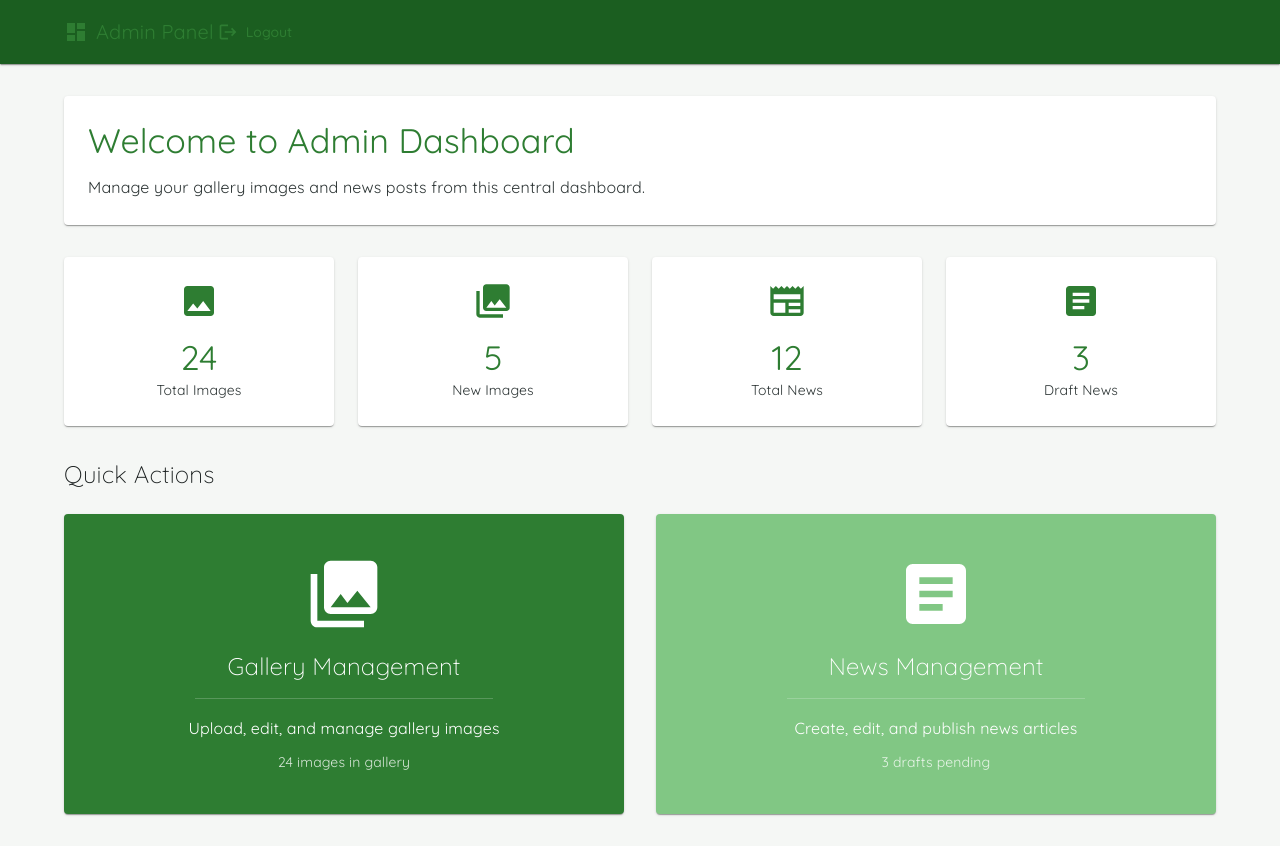
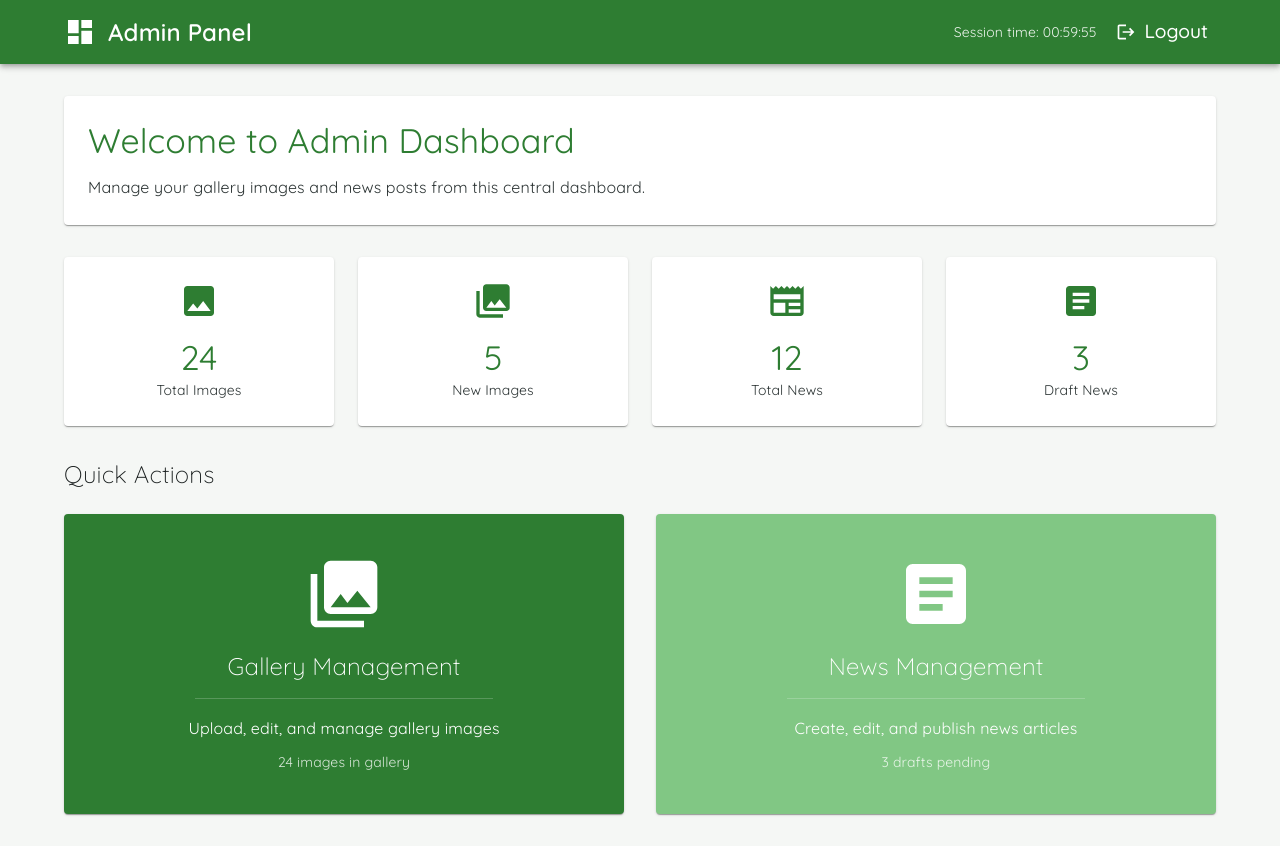
Before and after one commit to mapatinagy/jako, a React (Vite) app in the folder fishing-shop/client/: page /admin/dashboard in a window 1280 px wide. Built offline with nearby package versions, Linux system fonts and the light colour scheme; sample sign-in values are in the browser's storage.

Commit message:
dashboard ready with session handling

```diff
--- a/fishing-shop/client/package.json
+++ b/fishing-shop/client/package.json
@@ -17,7 +17,8 @@
     "axios": "^1.6.7",
     "react": "^18.2.0",
     "react-dom": "^18.2.0",
-    "react-router-dom": "^6.22.0"
+    "react-router-dom": "^6.22.0",
+    "rxjs": "^7.8.1"
   },
   "devDependencies": {
     "@types/node": "^22.13.1",
--- a/fishing-shop/client/src/App.tsx
+++ b/fishing-shop/client/src/App.tsx
@@ -8,6 +8,7 @@ import Contact from './pages/Contact';
 import Imprint from './pages/Imprint';
 import AdminLogin from './pages/admin/Login';
 import AdminDashboard from './pages/admin/Dashboard';
+import ProtectedRoute from './components/auth/ProtectedRoute';
 
 const theme = createTheme({
   palette: {
@@ -101,7 +102,14 @@ function App() {
           </Route>
 
           <Route path="/admin/login" element={<AdminLogin />} />
-          <Route path="/admin/dashboard" element={<AdminDashboard />} />
+          <Route
+            path="/admin/dashboard"
+            element={
+              <ProtectedRoute>
+                <AdminDashboard />
+              </ProtectedRoute>
+            }
+          />
         </Routes>
       </Router>
     </ThemeProvider>
--- /dev/null
+++ b/fishing-shop/client/src/components/auth/ProtectedRoute.tsx
@@ -0,0 +1,20 @@
+import { Navigate, useLocation } from 'react-router-dom';
+import { getAuthToken } from '../../utils/auth';
+
+interface ProtectedRouteProps {
+  children: React.ReactNode;
+}
+
+const ProtectedRoute = ({ children }: ProtectedRouteProps) => {
+  const location = useLocation();
+  const authToken = getAuthToken();
+
+  if (!authToken) {
+    // Token is either missing or expired, redirect to login
+    return <Navigate to="/admin/login" state={{ from: location }} replace />;
+  }
+
+  return <>{children}</>;
+};
+
+export default ProtectedRoute;
--- /dev/null
+++ b/fishing-shop/client/src/components/auth/SessionTimer.tsx
@@ -0,0 +1,38 @@
+import { useState, useEffect } from 'react';
+import { Box, Typography } from '@mui/material';
+import AccessTimeIcon from '@mui/icons-material/AccessTime';
+import { getSessionObservable, formatTimeLeft } from '../../utils/session';
+
+const SessionTimer = () => {
+  const [timeLeft, setTimeLeft] = useState<number>(0);
+  const [isWarning, setIsWarning] = useState(false);
+
+  useEffect(() => {
+    const subscription = getSessionObservable().subscribe(({ timeLeft, isWarning }) => {
+      setTimeLeft(timeLeft);
+      setIsWarning(isWarning);
+    });
+
+    return () => subscription.unsubscribe();
+  }, []);
+
+  return (
+    <Box
+      sx={{
+        display: 'flex',
+        alignItems: 'center',
+        gap: 1,
+        backgroundColor: isWarning ? 'rgba(211, 47, 47, 0.2)' : 'rgba(255, 255, 255, 0.1)',
+        padding: '4px 12px',
+        borderRadius: '16px',
+      }}
+    >
+      <AccessTimeIcon sx={{ fontSize: '1rem', color: isWarning ? '#d32f2f' : 'inherit' }} />
+      <Typography variant="body2" sx={{ fontFamily: 'monospace', color: isWarning ? '#d32f2f' : 'inherit' }}>
+        {formatTimeLeft(timeLeft)}
+      </Typography>
+    </Box>
+  );
+};
+
+export default SessionTimer;
--- /dev/null
+++ b/fishing-shop/client/src/components/session/SessionTimer.tsx
@@ -0,0 +1,52 @@
+import { useEffect, useState } from 'react';
+import { Box, Typography, Alert } from '@mui/material';
+import { getSessionObservable, formatTimeLeft } from '../../utils/session';
+
+const SessionTimer = () => {
+  const [timeLeft, setTimeLeft] = useState<number>(0);
+  const [isWarning, setIsWarning] = useState(false);
+
+  useEffect(() => {
+    const subscription = getSessionObservable().subscribe(({ timeLeft, isWarning }) => {
+      setTimeLeft(timeLeft);
+      setIsWarning(isWarning);
+    });
+
+    return () => subscription.unsubscribe();
+  }, []);
+
+  if (!timeLeft) return null;
+
+  return (
+    <Box sx={{ display: 'flex', alignItems: 'center', gap: 2 }}>
+      {isWarning ? (
+        <Alert
+          severity="warning"
+          sx={{
+            py: 0,
+            '& .MuiAlert-message': {
+              display: 'flex',
+              alignItems: 'center'
+            }
+          }}
+        >
+          Session expires in: {formatTimeLeft(timeLeft)}
+        </Alert>
+      ) : (
+        <Typography
+          variant="body2"
+          sx={{
+            color: 'white',
+            display: 'flex',
+            alignItems: 'center',
+            opacity: 0.9
+          }}
+        >
+          Session time: {formatTimeLeft(timeLeft)}
+        </Typography>
+      )}
+    </Box>
+  );
+};
+
+export default SessionTimer;
--- a/fishing-shop/client/src/pages/admin/Dashboard.tsx
+++ b/fishing-shop/client/src/pages/admin/Dashboard.tsx
@@ -1,3 +1,4 @@
+import { useEffect } from 'react';
 import { Box, Grid, Paper, Typography, Container, AppBar, Toolbar, Button, Divider, Stack } from '@mui/material';
 import { useNavigate } from 'react-router-dom';
 import CollectionsIcon from '@mui/icons-material/Collections';
@@ -6,9 +7,16 @@ import LogoutIcon from '@mui/icons-material/Logout';
 import DashboardIcon from '@mui/icons-material/Dashboard';
 import ImageIcon from '@mui/icons-material/Image';
 import NewspaperIcon from '@mui/icons-material/Newspaper';
+import SessionTimer from '../../components/session/SessionTimer';
+import { setupActivityTracking, cleanupActivityTracking } from '../../utils/session';
 
 const Dashboard = () => {
   const navigate = useNavigate();
+
+  useEffect(() => {
+    setupActivityTracking();
+    return () => cleanupActivityTracking();
+  }, []);
 
   const handleLogout = () => {
     localStorage.removeItem('authToken');
@@ -26,18 +34,53 @@ const Dashboard = () => {
   return (
     <Box>
       {/* Admin Header */}
-      <AppBar position="static" color="default" elevation={1}>
+      <AppBar position="static" sx={{ backgroundColor: 'primary.main' }}>
         <Toolbar sx={{ px: { xs: 2, sm: 4, md: 6, lg: 8 } }}>
-          <Stack direction="row" alignItems="center" spacing={1}>
-            <DashboardIcon color="primary" />
-            <Typography variant="h6" color="primary" sx={{ flexGrow: 1 }}>
+          <Stack
+            direction="row"
+            alignItems="center"
+            spacing={1.5}
+            sx={{
+              cursor: 'pointer',
+              '&:hover': {
+                '& .MuiTypography-root, & .MuiSvgIcon-root': {
+                  opacity: 0.8
+                }
+              }
+            }}
+            onClick={() => navigate('/admin/dashboard')}
+          >
+            <DashboardIcon
+              sx={{
+                fontSize: 32,
+                color: 'white',
+                transition: 'opacity 0.2s ease'
+              }}
+            />
+            <Typography
+              variant="h5"
+              sx={{
+                color: 'white',
+                fontWeight: 600,
+                transition: 'opacity 0.2s ease'
+              }}
+            >
               Admin Panel
             </Typography>
           </Stack>
+          <Box sx={{ flexGrow: 1 }} />
+          <SessionTimer />
           <Button
-            color="primary"
             onClick={handleLogout}
-            startIcon={<LogoutIcon />}
+            startIcon={<LogoutIcon sx={{ fontSize: 28 }} />}
+            sx={{
+              ml: 2,
+              color: 'white',
+              fontSize: '1.2rem',
+              '&:hover': {
+                backgroundColor: 'rgba(255, 255, 255, 0.1)'
+              }
+            }}
           >
             Logout
           </Button>
--- /dev/null
+++ b/fishing-shop/client/src/utils/auth.ts
@@ -0,0 +1,36 @@
+interface DecodedToken {
+  exp: number;
+  userId: number;
+  username: string;
+}
+
+export const isTokenValid = (token: string): boolean => {
+  try {
+    // Get the expiration part from the token (second part of JWT)
+    const base64Url = token.split('.')[1];
+    const base64 = base64Url.replace(/-/g, '+').replace(/_/g, '/');
+    const jsonPayload = decodeURIComponent(
+      atob(base64).split('').map(c => '%' + ('00' + c.charCodeAt(0).toString(16)).slice(-2)).join('')
+    );
+
+    const decoded = JSON.parse(jsonPayload) as DecodedToken;
+    const currentTime = Date.now() / 1000;
+
+    return decoded.exp > currentTime;
+  } catch (error) {
+    return false;
+  }
+};
+
+export const getAuthToken = (): string | null => {
+  const token = localStorage.getItem('authToken');
+  if (!token) return null;
+
+  // Check if token is valid
+  if (!isTokenValid(token)) {
+    localStorage.removeItem('authToken');
+    return null;
+  }
+
+  return token;
+};
--- /dev/null
+++ b/fishing-shop/client/src/utils/session.ts
@@ -0,0 +1,92 @@
+import { BehaviorSubject } from 'rxjs';
+
+const SESSION_DURATION = 60 * 60 * 1000; // 1 hour in milliseconds
+const WARNING_THRESHOLD = 5 * 60 * 1000; // 5 minutes in milliseconds
+
+interface SessionState {
+  timeLeft: number;
+  isWarning: boolean;
+}
+
+const sessionSubject = new BehaviorSubject<SessionState>({
+  timeLeft: SESSION_DURATION,
+  isWarning: false
+});
+
+let sessionTimeout: NodeJS.Timeout;
+let countdownInterval: NodeJS.Timeout;
+
+export const formatTimeLeft = (ms: number): string => {
+  const seconds = Math.floor((ms / 1000) % 60);
+  const minutes = Math.floor((ms / (1000 * 60)) % 60);
+  const hours = Math.floor(ms / (1000 * 60 * 60));
+
+  return `${hours.toString().padStart(2, '0')}:${minutes.toString().padStart(2, '0')}:${seconds.toString().padStart(2, '0')}`;
+};
+
+export const initSession = () => {
+  // Clear any existing timers
+  clearTimeout(sessionTimeout);
+  clearInterval(countdownInterval);
+
+  // Set initial state
+  sessionSubject.next({
+    timeLeft: SESSION_DURATION,
+    isWarning: false
+  });
+
+  // Start countdown
+  const startTime = Date.now();
+  countdownInterval = setInterval(() => {
+    const timeLeft = Math.max(0, SESSION_DURATION - (Date.now() - startTime));
+    sessionSubject.next({
+      timeLeft,
+      isWarning: timeLeft <= WARNING_THRESHOLD
+    });
+
+    if (timeLeft === 0) {
+      endSession();
+    }
+  }, 1000);
+
+  // Set session timeout
+  sessionTimeout = setTimeout(endSession, SESSION_DURATION);
+};
+
+export const refreshSession = () => {
+  if (sessionSubject.value.timeLeft > 0) {
+    initSession();
+  }
+};
+
+export const endSession = () => {
+  clearTimeout(sessionTimeout);
+  clearInterval(countdownInterval);
+  localStorage.removeItem('authToken');
+  window.location.href = '/admin/login?expired=true';
+};
+
+// Activity tracking
+let activityTimeout: NodeJS.Timeout;
+
+const handleActivity = () => {
+  clearTimeout(activityTimeout);
+  activityTimeout = setTimeout(() => {
+    refreshSession();
+  }, 1000); // Debounce refresh calls
+};
+
+// Setup activity listeners
+export const setupActivityTracking = () => {
+  initSession(); // Start the initial session
+  window.addEventListener('click', handleActivity);
+};
+
+export const cleanupActivityTracking = () => {
+  window.removeEventListener('click', handleActivity);
+  clearTimeout(activityTimeout);
+  clearTimeout(sessionTimeout);
+  clearInterval(countdownInterval);
+};
+
+export const getSessionObservable = () => sessionSubject.asObservable();
```
Also changed, not shown: fishing-shop/client/src/pages/admin/Login.tsx (+37 -5 lines), 1 other file (tests, documents, lock files or other folders).
